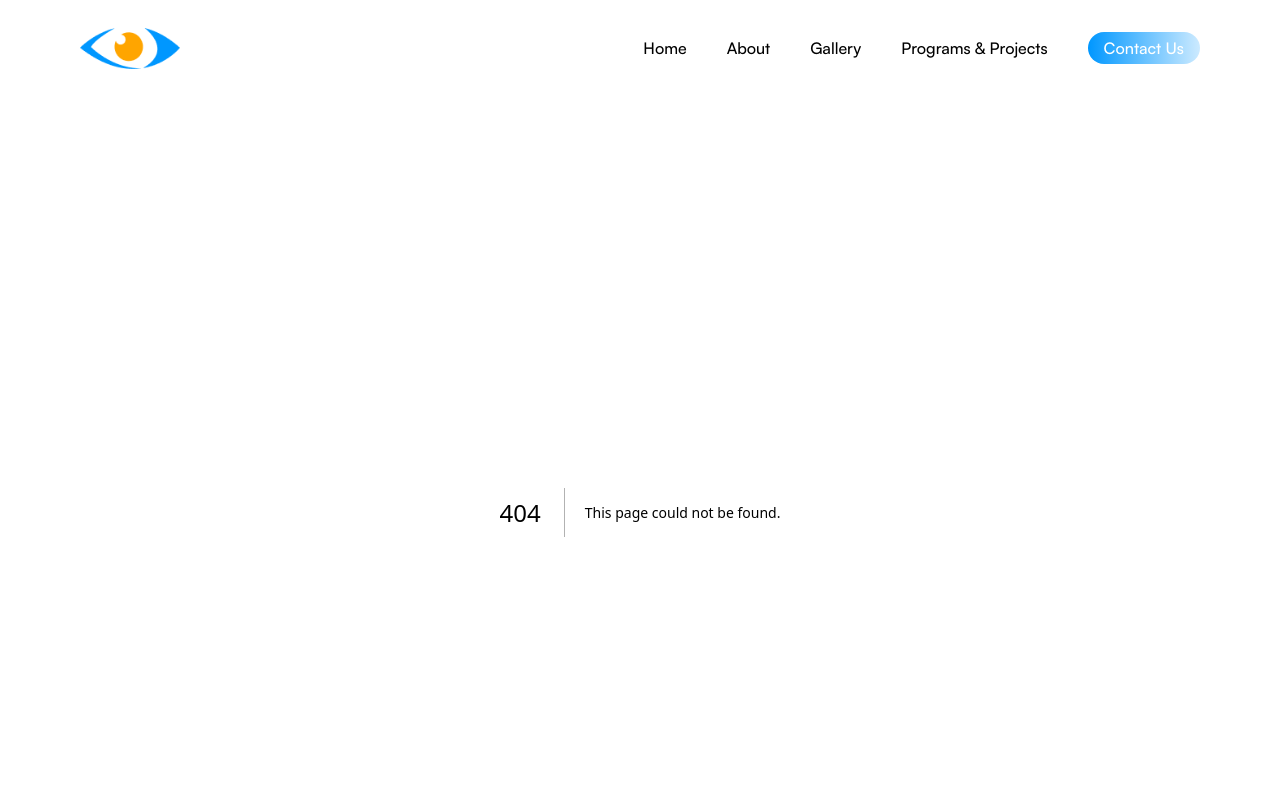
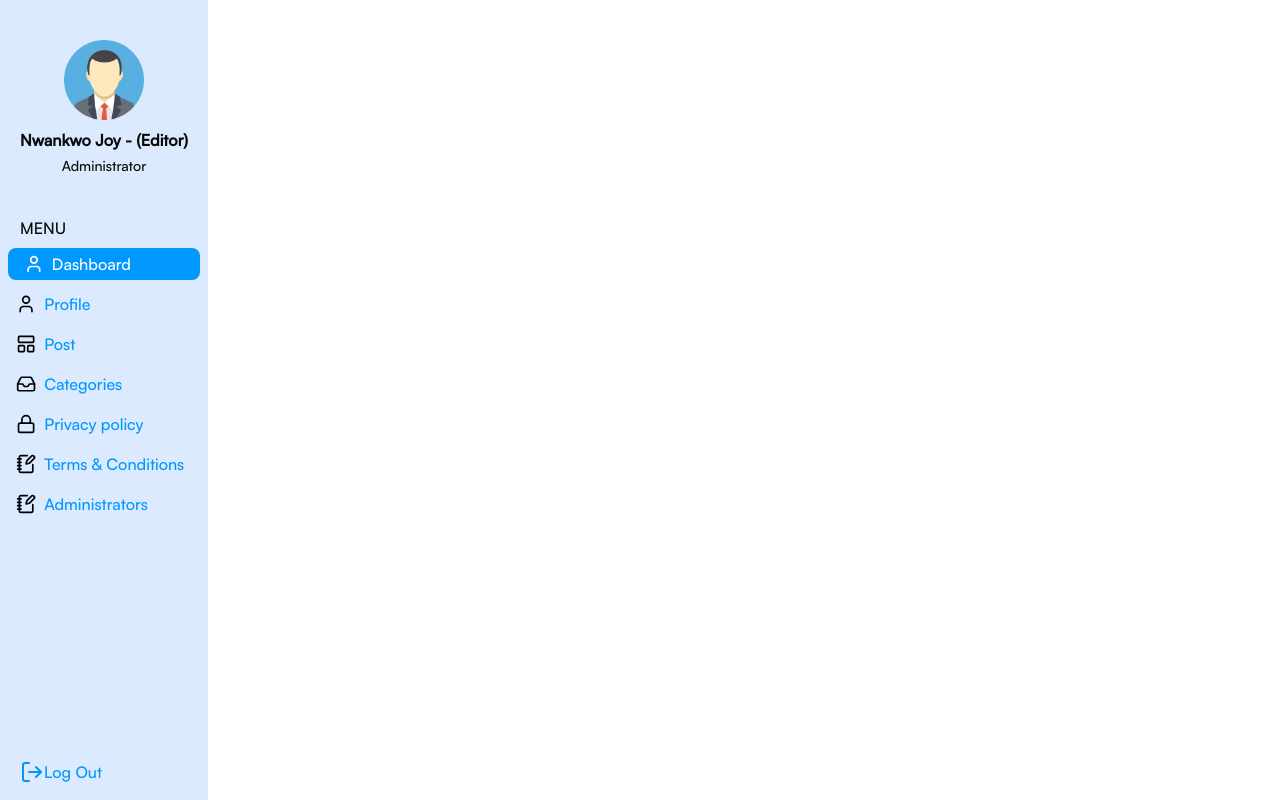
Before and after one commit to Austinobravo/seep, a Next.js app: page /admin in a window 1280 px wide. Before the commit this address had no page. Shown: the top 800 px of the page. Built offline with nearby package versions, Linux system fonts and the light colour scheme.

Commit message:
Added the admin sidebar

```diff
--- /dev/null
+++ b/app/(admin)/admin/_components/AdminSidebar.tsx
@@ -0,0 +1,81 @@
+"use client"
+import { useAdminNavigation } from '@/hooks/useAdminNavigation'
+// import { FontAwesomeIcon } from '@fortawesome/react-fontawesome'
+import { ChevronDown, ChevronUp, LogOut } from 'lucide-react'
+import Image from 'next/image'
+import Link from 'next/link'
+import React from 'react'
+
+const AdminSidebar = () => {
+    const paths = useAdminNavigation()
+    const [currentPath,  setCurrentPath] = React.useState<string>("")
+    const [isCurrentPathToggled,  setIsCurrentPathToggled] = React.useState<boolean>(false)
+
+    const setCurrent = (value:string) => {
+        setIsCurrentPathToggled(!isCurrentPathToggled)
+        setCurrentPath(value)
+
+    }
+  return (
+        <section className='space-y-3 py-4  bg-blue-100 h-screen pt-10 relative'>
+            <div className='flex flex-col items-center justify-center pb-7'>
+                <Image src={`/images/avatar.webp`} width={500} height={500} alt='avatar' className='size-20'/>
+                <h3 className='pt-2 pb-1 font-semibold'>Nwankwo Joy - (Editor)</h3>
+                <h4 className='text-sm'>Administrator</h4>
+            </div>
+            <div>
+                <h4 className='pl-5 pb-2'>MENU</h4>
+                <div className='space-y-2'>
+                    {paths.map((path) =>{
+                        const Icon = path.icon
+                        return (
+                            <div key={path.name} className={`flex flex-col ${path.active && "seep-bg-color rounded-lg !text-white mx-2"} seep-text-color `}>
+                                <div className={`flex items-center gap-2 px-4`}>
+                                    <Icon className={`${path.active && "text-white" } text-black size-6 `}/>
+                                    <Link href={path.href} className='flex items-center justify-between w-full' onClick={(event)=> {path.children && event.preventDefault(), setCurrent(path.name)}}>
+                                        <span className='py-1'>{path.name}</span>
+                                        {path.children && path.children &&
+                                            <div>
+                                                {isCurrentPathToggled && currentPath === path.name ?
+                                                <ChevronUp color='white' className='w-6 h-6'/>
+                                                :
+                                                <ChevronDown color='white' className='w-6 h-6'/>
+                                                }
+                                                <span className='sr-only'>Open Menu</span>
+                                            </div>
+                                            }
+                                    </Link>
+                                </div>
+                                {path.children && currentPath === path.name && isCurrentPathToggled &&
+                                    <ul className='bg-gray-800 font-semibold space-y-2 py-2 slide-in-from-top'>
+                                        {path.children.length > 0 && path.children.map((path_children) => (
+                                            <li key={path_children.name} className='text-gray-200 px-4 py-1 hover:bg-gray-700 '>
+                                                <Link href={path_children.href}> {path_children.name}</Link>
+                                            </li>
+                                        ) )}
+                                    </ul>
+                                }
+                            </div>
+                        )
+                    }
+
+                    )}
+
+                </div>
+
+            </div>
+
+            <div className='absolute bottom-4 pl-5'>
+                <button type='button' className='flex seep-text-color mx-auto'>
+                    <LogOut/>
+                    <span>Log Out</span>
+                </button>
+
+            </div>
+
+        </section>
+
+  )
+}
+
+export default AdminSidebar
--- /dev/null
+++ b/app/(admin)/admin/layout.tsx
@@ -0,0 +1,18 @@
+import React from 'react'
+import AdminSidebar from './_components/AdminSidebar'
+
+const AdminLayout = ({children}: {children:React.ReactNode}) => {
+  return (
+    <div className='flex -mt-28 h-screen'>
+        <aside className='w-52 sm:block hidden'>
+            <AdminSidebar/>
+        </aside>
+        <div>
+            {children}
+        </div>
+
+    </div>
+  )
+}
+
+export default AdminLayout
--- /dev/null
+++ b/app/(admin)/admin/page.tsx
@@ -0,0 +1,11 @@
+import React from 'react'
+
+const DashboardPage = () => {
+  return (
+    <div>
+
+    </div>
+  )
+}
+
+export default DashboardPage
--- a/components/DesktopNav.tsx
+++ b/components/DesktopNav.tsx
@@ -30,7 +30,7 @@ const navLinks = [
 const DesktopNav = () => {
     const pathname = usePathname()
   return (
-    <nav id='desktopNav' className='flex justify-between items-center fixed bg-white w-full md:px-20 z-20 px-10 py-7'>
+    <nav id='desktopNav' className={`flex justify-between items-center fixed bg-white w-full md:px-20 z-20 px-10 py-7 ${pathname.includes('/admin') && 'hidden'}`}>
         <Link href='/'>
             <Image src={`/images/logo.png`} width={100} height={100} alt='logo'/>
         </Link>
--- a/components/MobileNav.tsx
+++ b/components/MobileNav.tsx
@@ -46,7 +46,7 @@ const MobileNav = () => {
 
   },[])
   return (
-    <nav id='mobileNav' className='fixed top-0 w-full z-20 overflow-y-hidden'>
+    <nav id='mobileNav' className={`fixed top-0 w-full z-20 overflow-y-hidden ${pathname.includes('/admin') && 'hidden'}`}>
       <div className='flex px-10 items-center justify-between py-7  bg-white'>
         <Link href={`/`}>
             <Image src={`/images/logo.png`} width={100} height={100} alt='logo'/>
--- /dev/null
+++ b/hooks/useAdminNavigation.tsx
@@ -0,0 +1,103 @@
+// import { faDashboard, faPodcast } from "@fortawesome/free-solid-svg-icons"
+import { usePathname } from "next/navigation"
+import {  Inbox, LayoutPanelTop, Lock, LucideIcon, NotebookPen, User} from 'lucide-react'
+import React from "react"
+
+type navLinksTypes = ({
+    name: string;
+    href: string;
+    active: boolean;
+    icon: LucideIcon;
+    children: {
+        name: string;
+        href: string;
+    }[];
+} | {
+    name: string;
+    href: string;
+    active: boolean;
+    icon: LucideIcon;
+    children?: undefined;
+})[]
+
+export const useAdminNavigation = () => {
+
+    const pathname = usePathname()
+    const navLinks:navLinksTypes = React.useMemo(() => [
+        {
+            name: "Dashboard",
+            href: "/dashboard",
+            active: pathname === '/admin',
+            // icon: House
+            icon: User,
+
+        },
+        {
+            name: "Profile",
+            href: "/profile",
+            active: pathname.includes("/profile"),
+            icon: User,
+
+        },
+        {
+            name: "Post",
+            href: "/post",
+            active: pathname.includes("/post"),
+            icon: LayoutPanelTop,
+
+        },
+        {
+            name: "Categories",
+            href: "/categories",
+            active: pathname.includes("/categories"),
+            icon: Inbox,
+
+        },
+        {
+            name: "Privacy policy",
+            href: "/privacy-policy",
+            active: pathname.includes("/privacy-policy"),
+            icon: Lock,
+
+        },
+        {
+            name: "Terms & Conditions",
+            href: "/terms-and-conditions",
+            active: pathname.includes("/terms-and-conditions"),
+            icon: NotebookPen,
+
+        },
+        {
+            name: "Administrators",
+            href: "/admins",
+            active: pathname.includes("/admins"),
+            icon: NotebookPen,
+            // icon: UserRoundPen,
+
+        },
+
+        // {
+        //     name: "Post",
+        //     href: "/post",
+        //     active: pathname.includes("/post"),
+        //     icon: faPodcast,
+        //     children: [
+        //         {
+        //             name: "All Posts",
+        //             href: "/post/all-posts",
+        //         },
+        //         {
+        //             name: "Add New",
+        //             href: "/post/add-new",
+        //         },
+        //         {
+        //             name: "Categories",
+        //             href: "/post/categories",
+        //         },
+        //     ]
+        // },
+
+
+    ], [pathname])
+    return navLinks
+}
```
